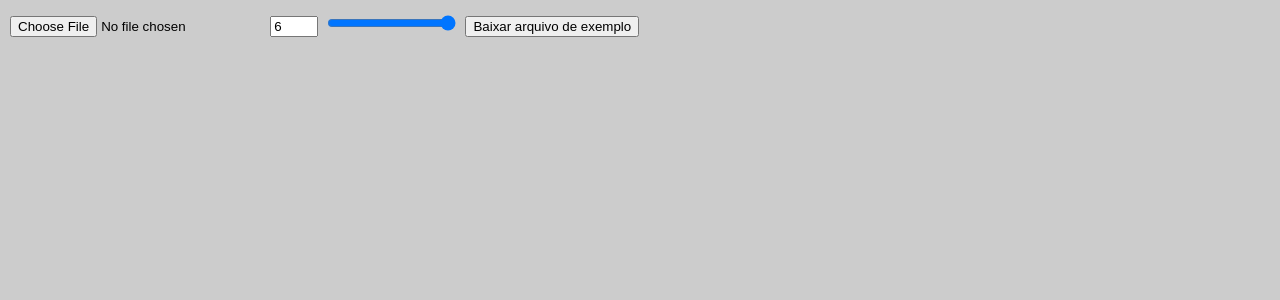
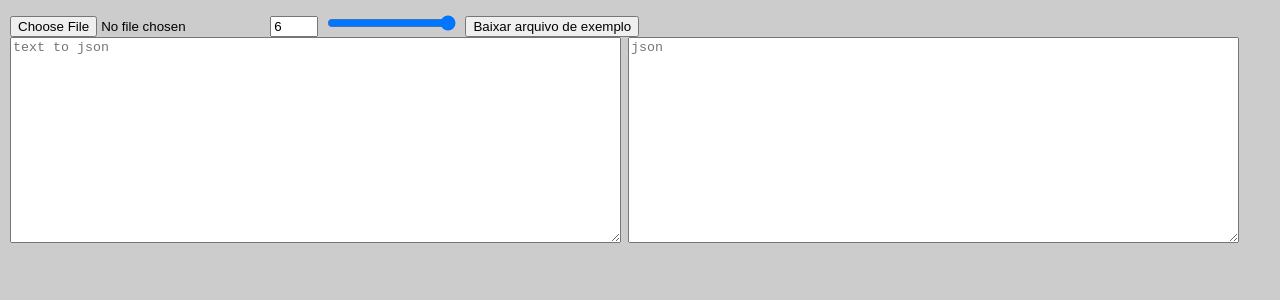
Before and after one commit to carloshatus/print-shipment, a SvelteKit app: page / in a window 1280 px wide. Shown: the top 300 px of the page. Built offline with nearby package versions, Linux system fonts and the light colour scheme.

Commit message:
feat: adiciona text area

```diff
--- a/src/routes/+page.svelte
+++ b/src/routes/+page.svelte
@@ -17,6 +17,8 @@
   };
 
   let files: FileList;
+  let text: string;
+  let jsonString: string;
   let allItems: Item[];
   let pages: Page[] = [];
   let maxPerPage = 6;
@@ -40,6 +42,49 @@
   function setMaxItemsPerPage(): void {
     console.log(maxPerPage);
     pages = sliceIntoChunks(allItems, maxPerPage);
+  }
+
+  function textToJson(): void {
+    const responses = [];
+    const lines = text.split("\n");
+    let last: Item | undefined;
+    lines.forEach((line) => {
+      const regexFirstLine =
+        /\d{1,2}\s(\d{1,3}\.?)+\s(?<name>([\w\u00C0-\u00FF]+\s?)+)\s\d{1,2}\s(?<desc>\D+)\s(?<value>(\d{1,3}\D)+\d{2})/gi;
+      const firstLine = regexFirstLine.exec(line);
+      if (firstLine) {
+        if (last) responses.push(last);
+        const { name, desc, value } = firstLine.groups!;
+        last = {
+          name,
+          details: [
+            {
+              desc,
+              value: Number(value.replace(/\D+/g, "")) / 100,
+            },
+          ],
+          desc: "Depósito conta da igreja",
+        };
+        return;
+      }
+      if (!last) return;
+      const regexOtherLine =
+        /\d{1,2}\s(?<desc>\D+)\s(?<value>(\d{1,3}\D)+\d{2})/g;
+      const otherLine = regexOtherLine.exec(line);
+      if (!otherLine) return;
+      const { desc, value } = otherLine.groups!;
+      last.details.push({
+        desc,
+        value: Number(value.replace(/\D+/g, "")) / 100,
+      });
+    });
+    responses.push(last);
+    jsonString = JSON.stringify(responses, null, 2);
+    setItemsByJsonText();
+  }
+
+  function setItemsByJsonText(): void {
+    setItems(jsonString ? JSON.parse(jsonString) : []);
   }
 
   function printPage(index: number): void {
@@ -102,6 +147,9 @@
     const read = new FileReader();
     read.readAsText(files[0]);
     read.onloadend = () => {
+      if (!jsonString) {
+        jsonString = String(read?.result) || "";
+      }
       setItems(JSON.parse(String(read?.result) || ""));
     };
   }
@@ -134,6 +182,18 @@
   <button on:click={() => downloadExample()}>
     Baixar arquivo de exemplo
   </button>
+  <div>
+    <textarea
+      bind:value={text}
+      on:change={textToJson}
+      placeholder="text to json"
+    />
+    <textarea
+      bind:value={jsonString}
+      on:change={setItemsByJsonText}
+      placeholder="json"
+    />
+  </div>
 </header>
 {#each pages as page, i}
   <div class="noprint">
@@ -210,6 +270,10 @@
     background-color: #fff;
     border: 1px solid;
   }
+  textarea {
+    width: 48%;
+    height: 200px;
+  }
   @media print {
     .noprint {
       display: none;
```
